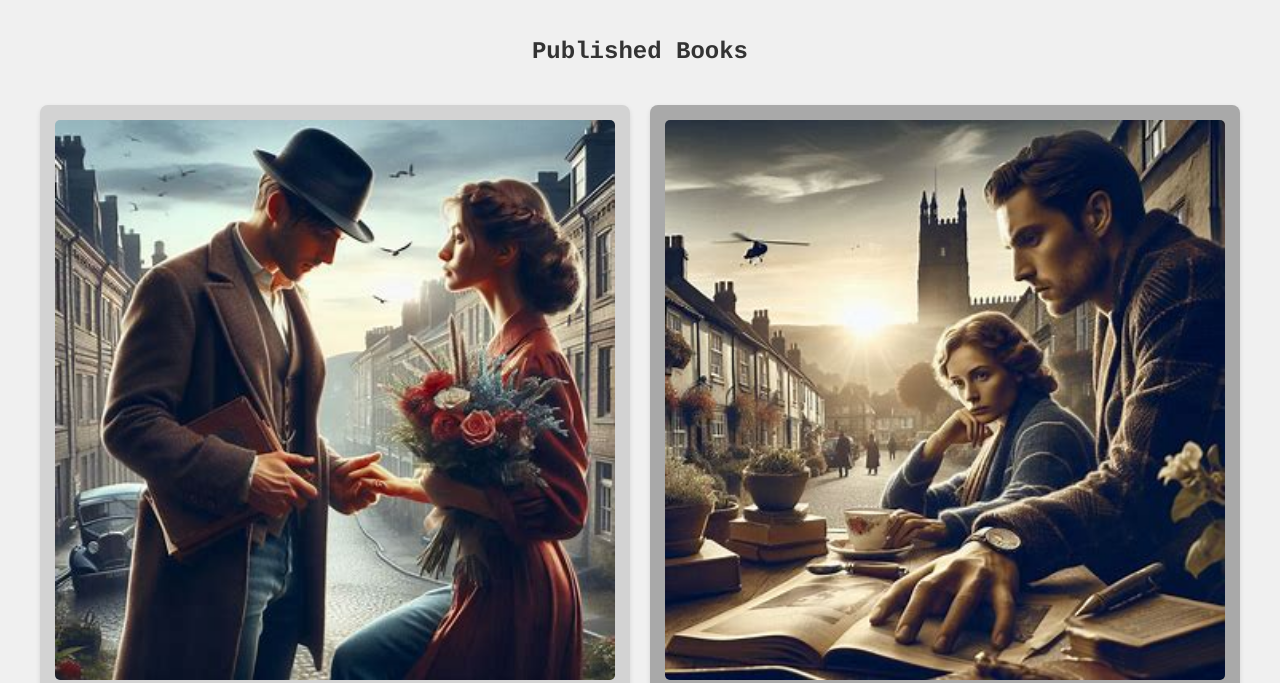
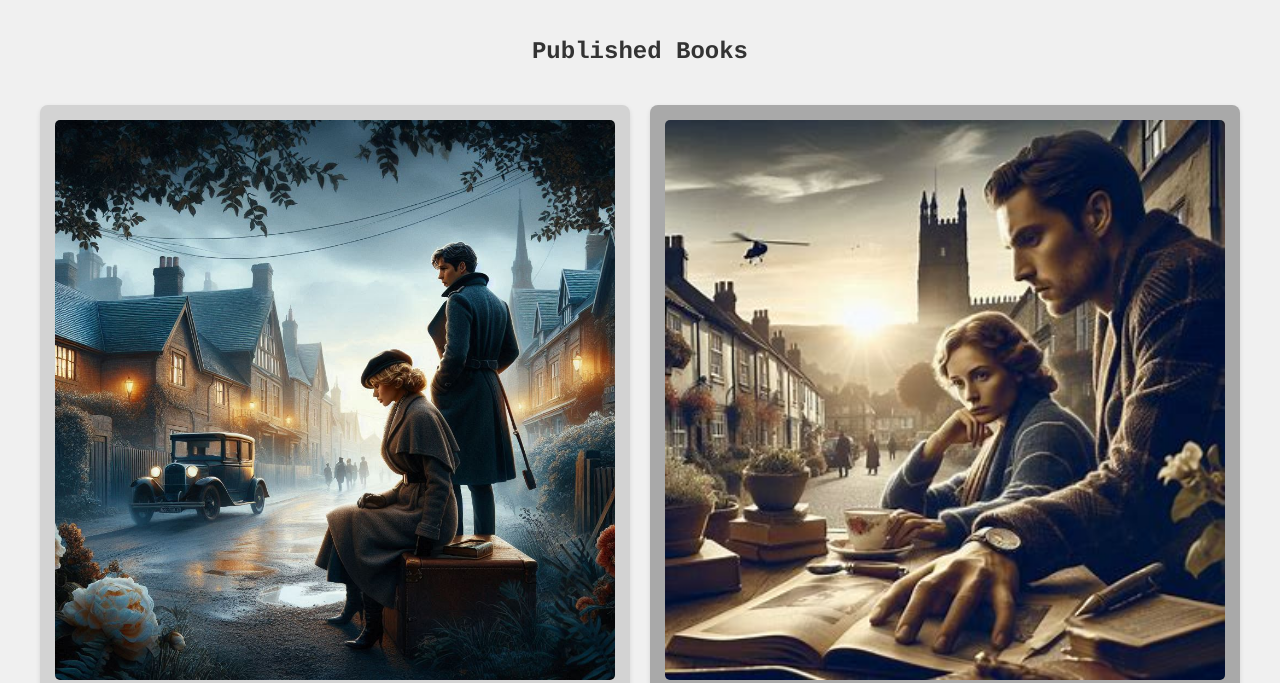
Before and after one commit to sniegockajulia/Personal-Web-Project-Exercise-using-only-HTML-and-CSS, a plain HTML site: page portfolio.html in a window 1280 px wide. Shown: the part 268-951 px from the top of the page. Drawn offline with Linux system fonts and the light colour scheme.

Commit message:
Update portfolio.html

```diff
--- a/portfolio.html
+++ b/portfolio.html
@@ -25,7 +25,7 @@
         <h2>Published Books</h2>
         <div class="book-list">
             <div class="book">
-                <img src="cover1.jpg" alt="Book Cover 1" class="book-cover">
+                <img src="cover1.png" alt="Book Cover 1" class="book-cover">
                 <h3><strong>Whispers of the Heart</strong></h3>
                 <p>A gripping tale of love and secrets set in a quaint town. As the past resurfaces, will the truth bring them closer or tear them apart?</p>
             </div>
```
